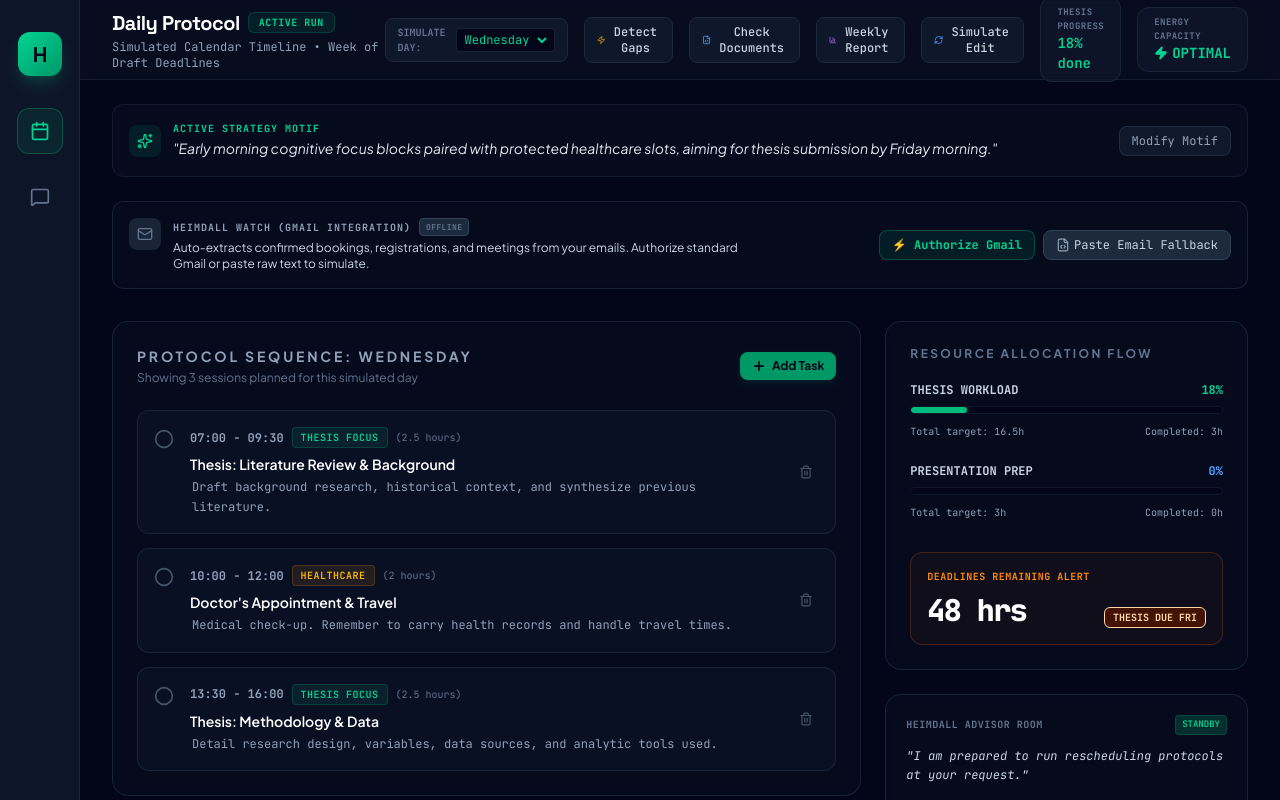
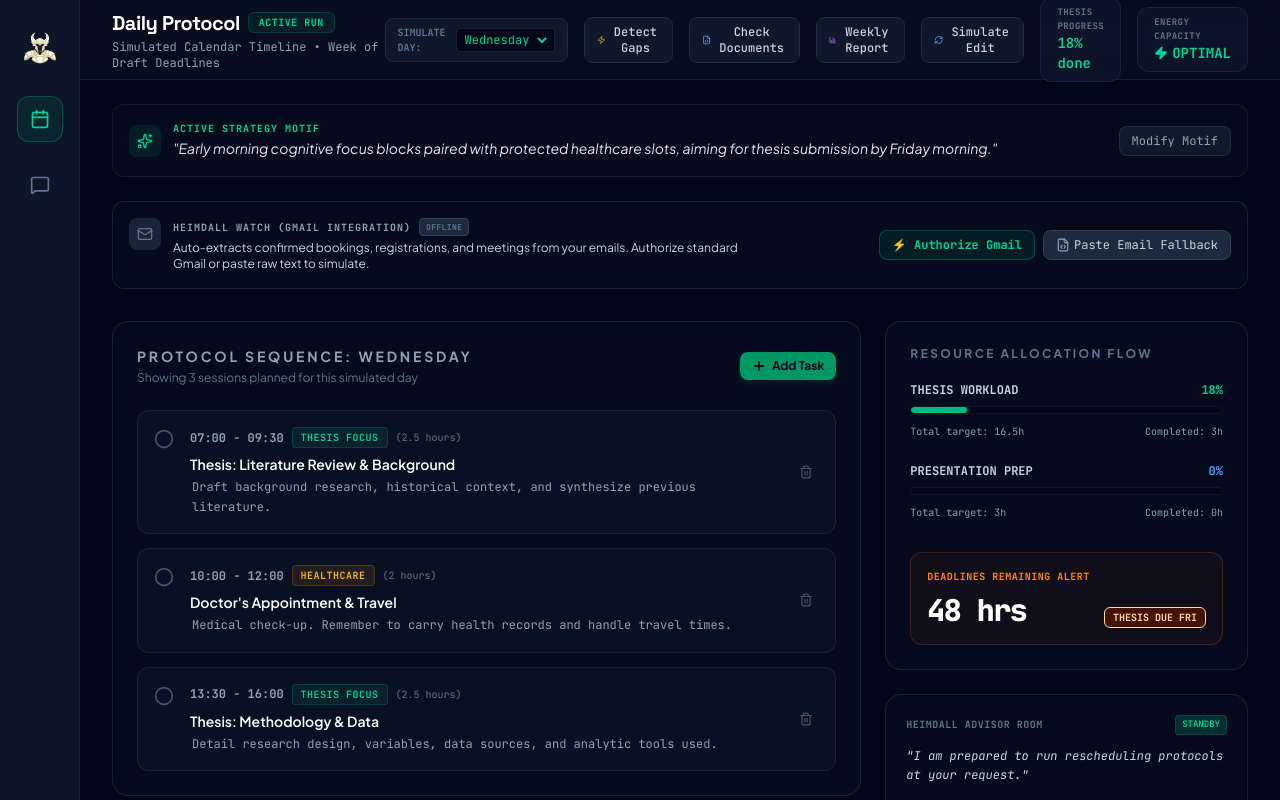
Before and after one commit to JunaidAhamed-7777/Heimdall, a React (Vite) app: page / in a window 1280 px wide. Shown: the top 800 px of the page. Built offline with nearby package versions, Linux system fonts and the light colour scheme.

Commit message:
Headache

```diff
--- a/src/App.tsx
+++ b/src/App.tsx
@@ -37,6 +37,7 @@ import { getAuth, signInWithPopup, GoogleAuthProvider } from "firebase/auth";
 import { TaskItem, ChatMessage, ScheduleBlueprint } from "./types";
 import { INITIAL_TASKS, INITIAL_MOTIF } from "./utils/initialData";
 import WeeklyReport from "./components/WeeklyReport";
+import logo from "../logo.png";
 
 // Helper function to generate an ICS calendar content string
 const generateICSFile = (events: Array<{ title: string; day: string; start_time: string; end_time: string }>): string => {
@@ -1482,9 +1483,7 @@ if (data.action && data.action.name && data.action.parameters) {
       <aside className="w-20 bg-slate-900/90 border-r border-slate-800/80 flex flex-col items-center py-8 justify-between shrink-0">
         <div className="flex flex-col items-center space-y-8">
           {/* Logo Brand Accent */}
-          <div className="w-11 h-11 rounded-xl bg-gradient-to-br from-emerald-400 to-emerald-600 flex items-center justify-center font-bold text-slate-950 text-xl shadow-lg shadow-emerald-500/20 tracking-tighter">
-            H
-          </div>
+          <img src={logo} alt="Heimdall" className="h-8 w-8" />
 
           <nav className="flex flex-col space-y-5">
             <button
--- a/src/components/WeeklyReport.tsx
+++ b/src/components/WeeklyReport.tsx
@@ -103,8 +103,8 @@ const WeeklyReport: React.FC<WeeklyReportProps> = ({ tasks, onClose }) => {
 
   if (loading && !insightsData) {
     return (
-      <div className="p-6 text-center">
-        <div className="animate-spin rounded-full h-8 w-8 border-b-2 border-emerald-500"></div>
+      <div className="p-6 text-center flex flex-col items-center justify-center">
+        <img src={logo} alt="Loading..." className="logo-flash h-12 w-12" />
         <p className="mt-4 text-slate-300">Generating insights...</p>
       </div>
     );
--- a/src/index.css
+++ b/src/index.css
@@ -1,5 +1,13 @@
 @import url('https://fonts.googleapis.com/css2?family=Plus+Jakarta+Sans:ital,wght@0,300..800;1,300..800&family=Space+Grotesk:wght@300..700&family=JetBrains+Mono:ital,wght@0,100..800;1,100..800&display=swap');
 @import "tailwindcss";
+
+@keyframes dim-bright {
+  0%, 100% { opacity: 0.4; }
+  50% { opacity: 1; }
+}
+.logo-flash {
+  animation: dim-bright 1.5s infinite ease-in-out;
+}
 
 @theme {
   --font-sans: "Plus Jakarta Sans", "Inter", ui-sans-serif, system-ui, sans-serif;
```
Also changed, not shown: logo.png (renamed from assets/.aistudio/logo.png).
